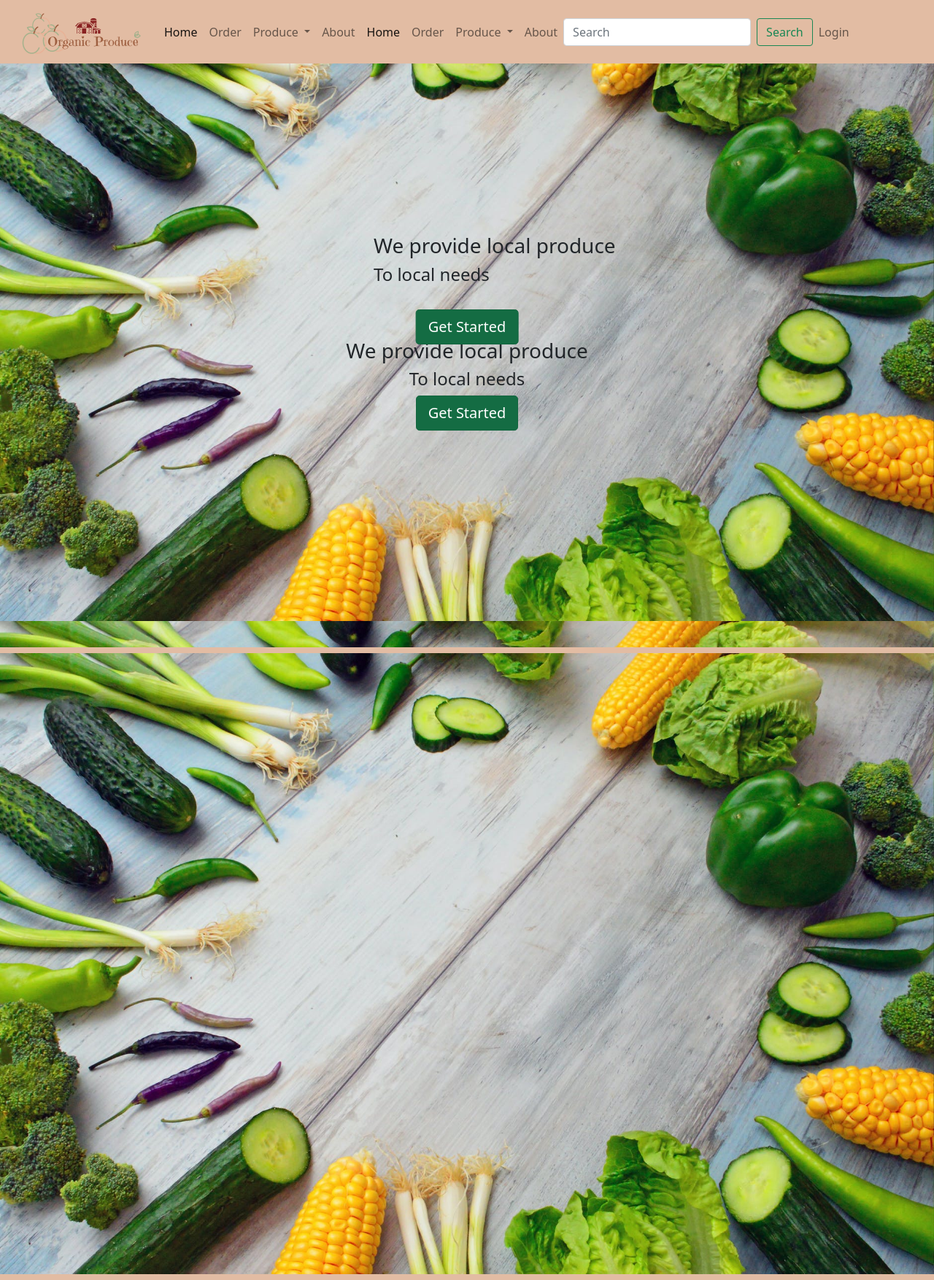
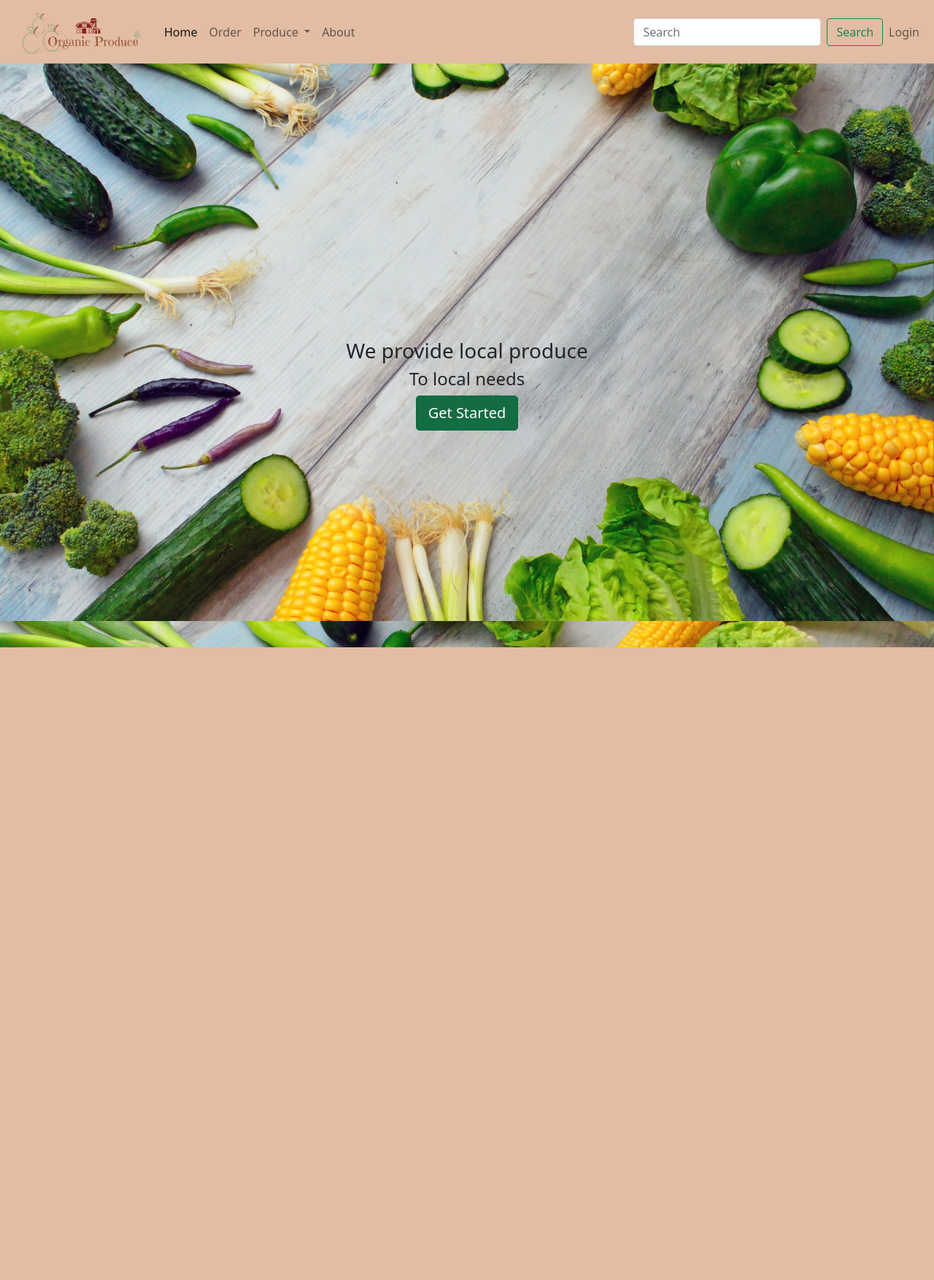
Before and after one commit to Ayoub-benkhedher/website, a PHP site: page / in a window 1280 px wide. Shown: the whole page at 73% size. After the commit the page ends 887 px from the top, so only its background shows below. Run offline with PHP 8.4, Linux system fonts and the light colour scheme.

Commit message:
fixed changes

```diff
--- a/index.html
+++ b/index.html
@@ -13,57 +13,11 @@
 </head>
 
 <body>
-
-  <!-- <header>
-    <h2 class="logo">Organic Produce</h2>
-<ul>
-  <li><a href=#>Home</a></li>
-  <li><a href=#>Produce</a></li>
-  <li><a href=#>Order</a></li>
-  <li><a href=#>Login</a></li>
-  <li><a href=#>About</a></li>
-</ul>
-  </header> -->
   <nav class="navbar navbar-expand-lg navbar-light">
     <div class="container-fluid">
       <a class="navbar-brand" href="#">
         <img src="assets/logo.png" alt="" width=auto height=auto>
       </a>
-      <button class="navbar-toggler" type="button" data-bs-toggle="collapse" data-bs-target="#navbarSupportedContent"
-        aria-controls="navbarSupportedContent" aria-expanded="false" aria-label="Toggle navigation">
-        <span class="navbar-toggler-icon"></span>
-      </button>
-      <div class="collapse navbar-collapse" id="navbarSupportedContent">
-        <ul class="navbar-nav me-auto mb-2 mb-lg-0">
-          <li class="nav-item">
-            <a class="nav-link active" aria-current="page" href="#">Home</a>
-          </li>
-          <li class="nav-item">
-            <a class="nav-link" href="#">Order</a>
-          </li>
-          <li class="nav-item dropdown">
-            <a class="nav-link dropdown-toggle" href="#" id="navbarDropdown" role="button" data-bs-toggle="dropdown"
-              aria-expanded="false">
-              Produce
-            </a>
-            <ul class="dropdown-menu" aria-labelledby="navbarDropdown">
-              <li><a class="dropdown-item" href="#">Fruits</a></li>
-              <li><a class="dropdown-item" href="#">Vegetables</a></li>
-              <li>
-                <hr class="dropdown-divider">
-              </li>
-              <li><a class="dropdown-item" href="#">Show all</a></li>
-            </ul>
-          </li>
-          <li class="nav-item">
-            <a class="nav-link" href="#">About</a>
-          </li>
-          <!-- <li class="nav-item">
-  <div class="container-fluid">
-    <a class="navbar-brand" href="#">
-      <img src="assets/logo.png" alt="" width=auto height=auto>
-    </a>
-    <!-- <a id="logo" class="navbar-brand" href="#">Organic Produce</a> -->
       <button class="navbar-toggler" type="button" data-bs-toggle="collapse" data-bs-target="#navbarSupportedContent" aria-controls="navbarSupportedContent" aria-expanded="false" aria-label="Toggle navigation">
         <span class="navbar-toggler-icon"></span>
       </button>
@@ -87,11 +41,8 @@
             </ul>
           </li>
           <li class="nav-item">
-          <a class="nav-link" href="#">About</a>
+            <a class="nav-link" href="about/index.html">About</a>
           </li>
-        <!-- <li class="nav-item">
-          <a class="nav-link disabled" href="#" tabindex="-1" aria-disabled="true">Disabled</a>
-        </li> -->
         </ul>
         <form class="d-flex">
           <input class="form-control me-2" type="search" placeholder="Search" aria-label="Search">
@@ -107,15 +58,6 @@
   </nav>
 
   <main class="container">
-    <!-- <img src="assets/img2.jpeg" class="img-fluid" alt="Responsive image">
-      <a href="#"  id="getstarted" class="btn btn-primary btn-lg active" role="button" aria-pressed="true">Get Started</a>-->
-    <!-- <div class="position-relative">
-      <img src="assets/img2.jpeg" class="img-fluid" />
-      <div class="position-absolute top-50 start-50">
-        <a href="#" id="getstarted" class="btn btn-success btn-lg active" role="button" aria-pressed="true">Get
-          Started</a>
-      </div>
-    </div> -->
     <section class="content">
       <h3>We provide local produce</h3>
       <h4>To local needs</h4>
@@ -124,46 +66,8 @@
       </section>
   </main>
 
-  <footer>
-  </footer>
-      <div class="navbar navbar-expand-lg navbar-light">
-        <img src="assets/img2.jpeg"  class="img-fluid " alt="Responsive image">
-      </div>
-        <div class="centered">
-
-          <a href="#" class="btn btn-success btn-lg active" role="button" aria-pressed="true">Get Started</a>
-
-    </div>
-    <div class="text">
-    <h3>We provide local produce</h3>
-    <h4>To local needs</h4>
-  </div>
-    </main>
-
 
     <footer>
     </footer>
-  <!-- <script
-        src="https://ajax.googleapis.com/ajax/libs/jquery/3.6.0/jquery.min.js">
-        integrity="sha256-/xUj+3OJU5yExlq6GSYGSHk7tPXikynS7ogEvDej/m4="
-        crossorigin="anonymous">
-        </script>
-        <script>
-           window.jQuery || document.write('<script src="assets/jquery-3.6.0.min.js"><\/script>')
-         </script> -->
-  <!-- <script src= "../js/ajax.js"></script> -->
-  <!-- <script>
-    $(function(){
-      $('#navigation').load('navigation.html');
-    });
-    </script> -->
-  <!-- <script src="https://code.jQuery.com/jQuery-1.10.2.js"></script>
-    <script src="https://ajax.googleapis.com/ajax/libs/jquery/3.6.0/jquery.min.js"></script>
-    <script>
-      $(function(){
-        $('#nav-placeholder').load('nav.html');
-      });
-    </script> -->
 </body>
-
 </html>
--- a/style.css
+++ b/style.css
@@ -71,16 +71,3 @@ body{
   position: relative;
   top: -20%
 }
-
-/* Centered text */
-.centered {
-  position: absolute !important;
-  top: 50% !important;
-  left: 50% !important;
-  transform: translate(-50%, 50%) !important;
-}
-.text{
-  position: absolute;
-    top: 40%;
-    left: 40%
-}
```
Lines whose indentation alone changed are shown as unchanged.
